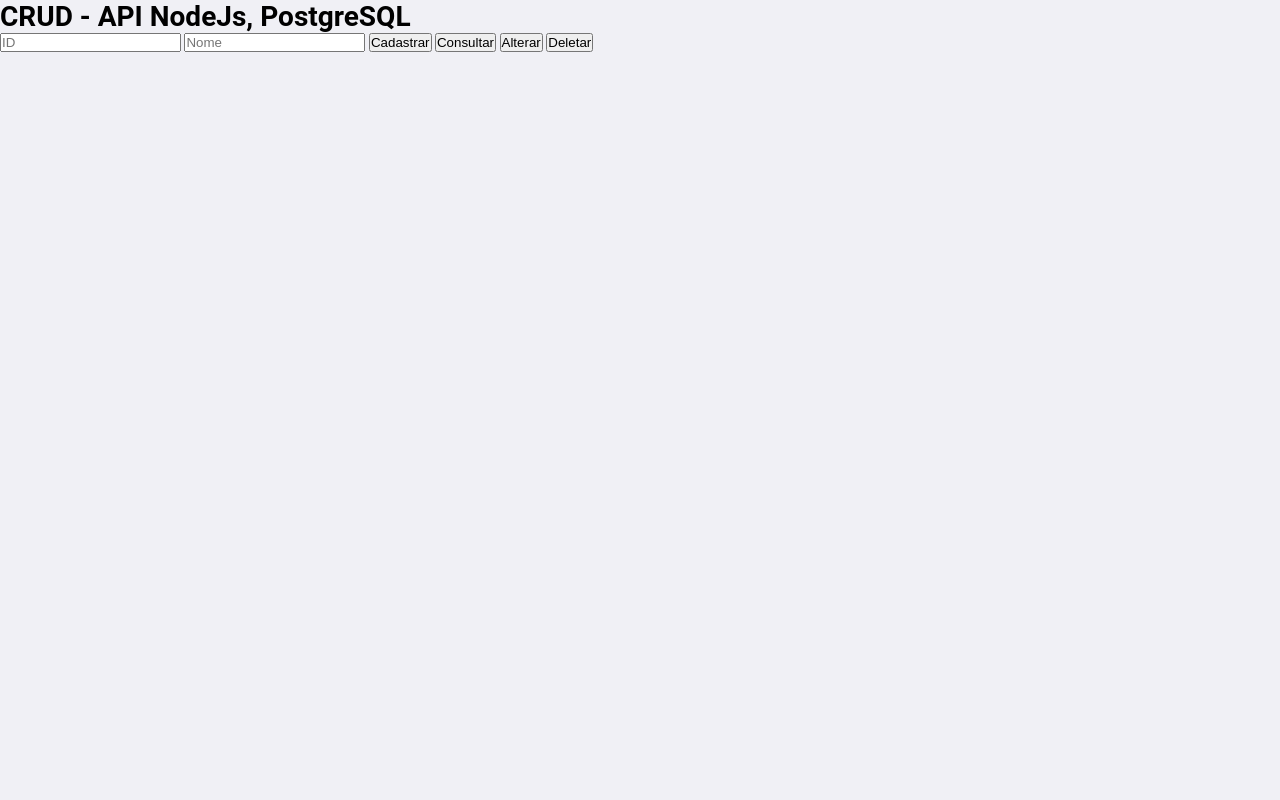
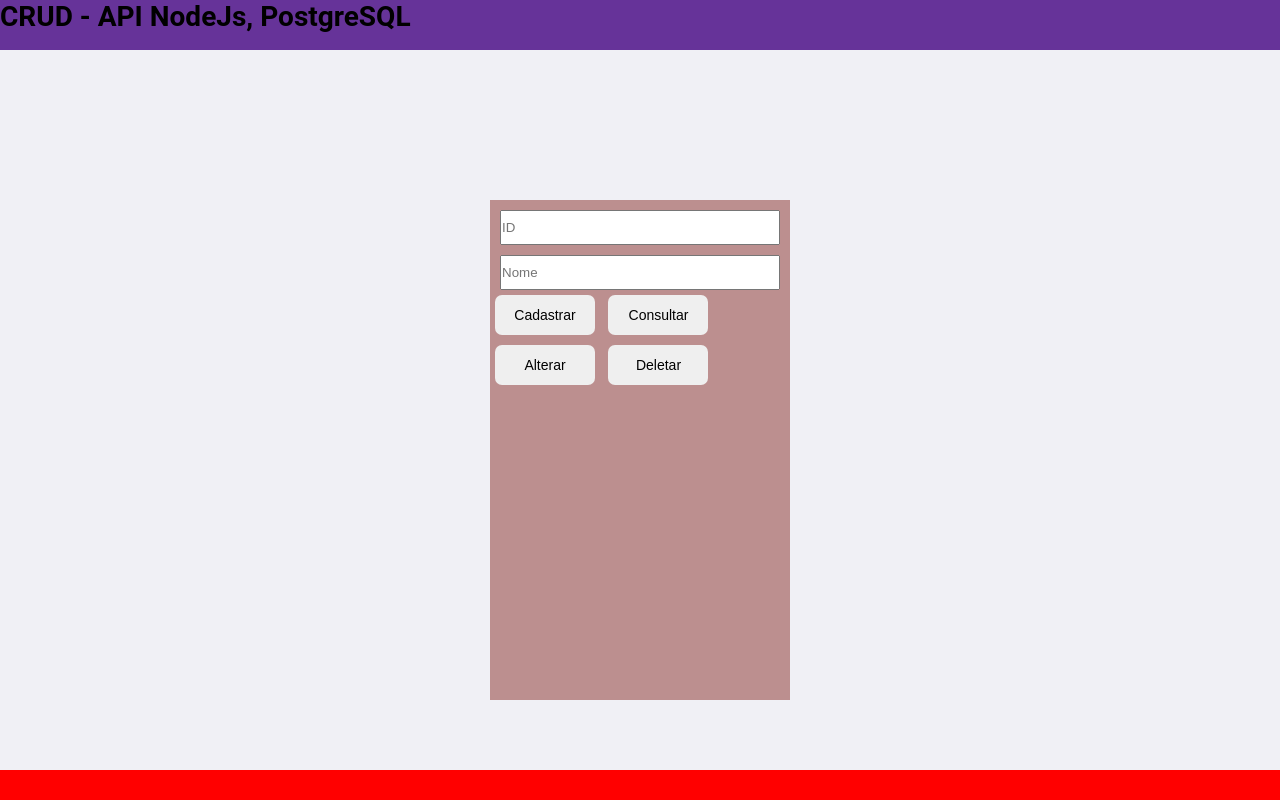
Before and after one commit to HenriqueBarbosaSJr/Front-end-Axios, a website: page index.html in a window 1280 px wide. Drawn offline with nearby package versions, Linux system fonts and the light colour scheme.

Commit message:
inclusão de estilo css

```diff
--- a/css/style.css
+++ b/css/style.css
@@ -10,3 +10,61 @@ body{
     background: #f0f0f5;
     -webkit-font-smoothing:antiase
 }
+
+.box{
+    height: 500px;
+    width: 300px;
+    display: inline-block;
+    align-items: center;
+
+
+
+
+    background-color: rosybrown;
+
+}
+
+.inputs{
+    height: 35px;
+    width: 280px;
+    margin-left: 10px;
+    margin-top: 10px;
+
+
+}
+
+.button{
+    width: 100px;
+    height: 40px;
+    border: 0;
+    border-radius: 7px;
+    margin: 5px;
+    display: inline-block;
+    text-align: center;
+    text-decoration: nome;
+    font-size: 14px;
+    transition: filter 0.2s;
+}
+
+.button:hover{
+    filter: brightness(90%);
+}
+main{
+    display: flex;
+    justify-content: center;
+    margin-top: 150px;
+}
+header{
+    height: 50px;
+    background: rebeccapurple;
+
+}
+
+footer{
+    height: 30px;
+    background: red;
+    width: 100%;
+    position: absolute;
+    bottom: 0;
+    left: 0;
+}
--- a/index.html
+++ b/index.html
@@ -6,13 +6,24 @@
     <link rel="stylesheet" href="./css/style.css">
 </head>
 <body>
-    <h1>CRUD - API NodeJs, PostgreSQL</h1>
-        <input type="text" id="inpId" placeholder="ID">
-        <input type="text" id="inpName" placeholder="Nome">
-        <button id="btnCad">Cadastrar</button>
-        <button id="btnConst">Consultar</button>
-        <button id="btnUpdate">Alterar</button>
-        <button id="btndel">Deletar</button>
+    <header>
+        <h1>CRUD - API NodeJs, PostgreSQL</h1>
+    </header>
+    <main>
+        <div class="box">
+            <input type="text" id="inpId" class="inputs" placeholder="ID">
+            <input type="text" id="inpName" class="inputs" placeholder="Nome">
+            <button id="btnCad" class="button">Cadastrar</button>
+            <button id="btnConst" class="button">Consultar</button>
+            <button id="btnUpdate" class="button">Alterar</button>
+            <button id="btndel" class="button">Deletar</button>
+        </div>
+    </main>
+    <footer>
+        <h1>  </h1>
+    </footer>
+
+
 
     <script src="./node_modules/axios/dist/axios.min.js"></script>
     <script src="./js/script.js"></script>
```
